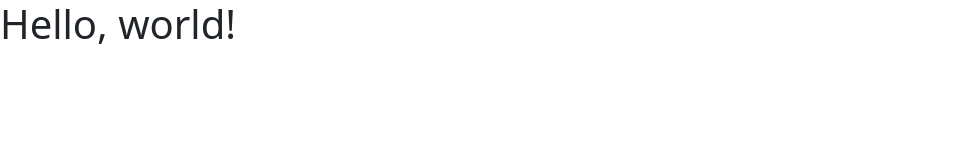
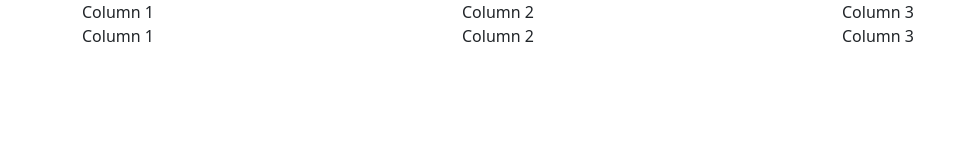
Before and after one commit to RobertAt100Percent/boot-strap-examples, a plain HTML site: page index.html in a window 1280 px wide. Shown: the whole page, without its empty margins (0-973 px from the left). Drawn offline with nearby package versions, Linux system fonts and the light colour scheme.

Commit message:
2. example of grid

```diff
--- a/index.html
+++ b/index.html
@@ -7,7 +7,19 @@
     <link href="https://cdn.jsdelivr.net/npm/bootstrap@5.3.0-alpha3/dist/css/bootstrap.min.css" rel="stylesheet" integrity="sha384-KK94CHFLLe+nY2dmCWGMq91rCGa5gtU4mk92HdvYe+M/SXH301p5ILy+dN9+nJOZ" crossorigin="anonymous">
   </head>
   <body>
-    <h1>Hello, world!</h1>
+    <div class="container">
+      <div class="row">
+      <div class="col"> Column 1 </div>
+      <div class="col"> Column 2 </div>
+      <div class="col"> Column 3 </div>
+      </div>
+      <div class="row">
+      <div class="col"> Column 1 </div>
+      <div class="col"> Column 2 </div>
+      <div class="col"> Column 3 </div>
+      </div>
+      </div>
+
     <script src="https://cdn.jsdelivr.net/npm/bootstrap@5.3.0-alpha3/dist/js/bootstrap.bundle.min.js" integrity="sha384-ENjdO4Dr2bkBIFxQpeoTz1HIcje39Wm4jDKdf19U8gI4ddQ3GYNS7NTKfAdVQSZe" crossorigin="anonymous"></script>
   </body>
 </html>
```
